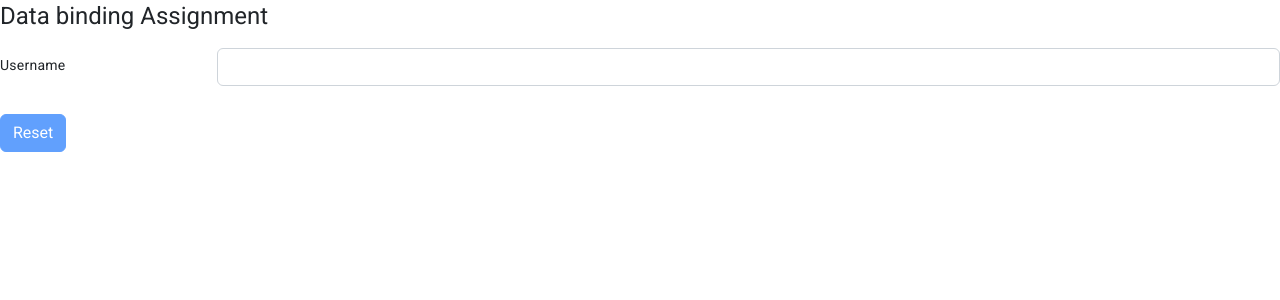
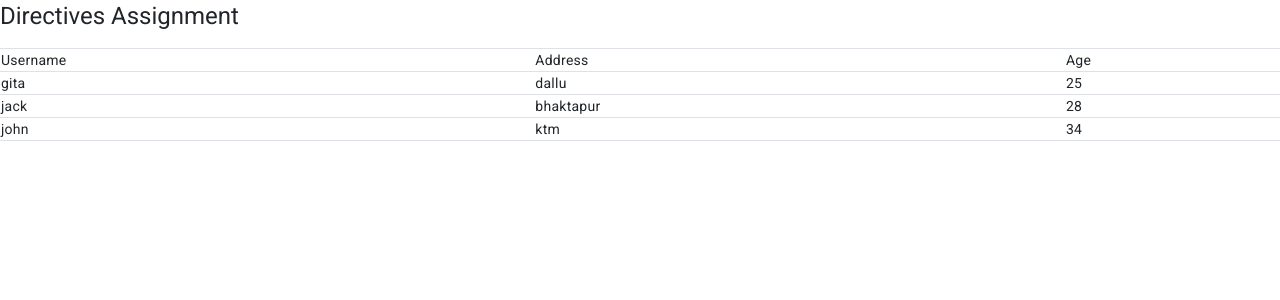
Before and after one commit to safalatuladhar/angular-basics, an Angular app: page / in a window 1280 px wide. Shown: the top 300 px of the page. Built offline with nearby package versions, Linux system fonts and the light colour scheme.

Commit message:
Directives Assignment

```diff
--- a/src/app/app.component.html
+++ b/src/app/app.component.html
@@ -3,4 +3,6 @@
 
 <!-- <app-cards>    </app-cards> -->
 
-<app-playground></app-playground>
+<!-- <app-playground></app-playground> -->
+
+<app-directives></app-directives>
--- a/src/app/app.module.ts
+++ b/src/app/app.module.ts
@@ -8,12 +8,14 @@ import {BrowserAnimationsModule} from '@angular/platform-browser/animations';
 import {MatCardModule} from '@angular/material/card';
 import {MatButtonModule} from '@angular/material/button';
 import { PlaygroundComponent } from './playground/playground.component';
+import { DirectivesComponent } from './directives/directives.component';
 // import { SpecialDirective } from './directives/special.directive';
 
 @NgModule({
   declarations: [
     AppComponent,
     PlaygroundComponent,
+    DirectivesComponent,
     // SpecialDirective
   ],
   imports: [
--- /dev/null
+++ b/src/app/directives/directives.component.html
@@ -0,0 +1,15 @@
+<h1>Directives Assignment</h1>
+<table class="table table-bordered">
+  <tr>
+    <td>Username</td>
+    <td>Address</td>
+    <td>Age</td>
+  </tr>
+  <tr *ngFor="let person of data">
+    <ng-container *ngIf="!checkAge(person)">
+      <td>{{ person.username }}</td>
+      <td>{{ person.address }}</td>
+      <td>{{ person.age }}</td>
+    </ng-container>
+  </tr>
+</table>
--- /dev/null
+++ b/src/app/directives/directives.component.ts
@@ -0,0 +1,42 @@
+import { Component } from '@angular/core';
+
+@Component({
+  selector: 'app-directives',
+  templateUrl: './directives.component.html',
+  styleUrls: ['./directives.component.css']
+})
+export class DirectivesComponent {
+
+  data=[
+    {
+      username:'ram',
+      address:'ktm',
+      age:'15'
+    },
+      {
+      username:'shyam',
+      address:'patan',
+      age:'12'
+    },
+      {
+      username:'gita',
+      address:'dallu',
+      age:'25'
+    },
+      {
+      username:'jack',
+      address:'bhaktapur',
+      age:'28'
+    },
+     {
+      username:'john',
+      address:'ktm',
+      age:'34'
+    }
+  ]
+
+  checkAge(person: any): boolean{
+    return person.age < 20;
+  }
+
+}
```
Also changed, not shown: src/app/directives/directives.component.css (added), 1 other file (tests, documents, lock files or other folders).
